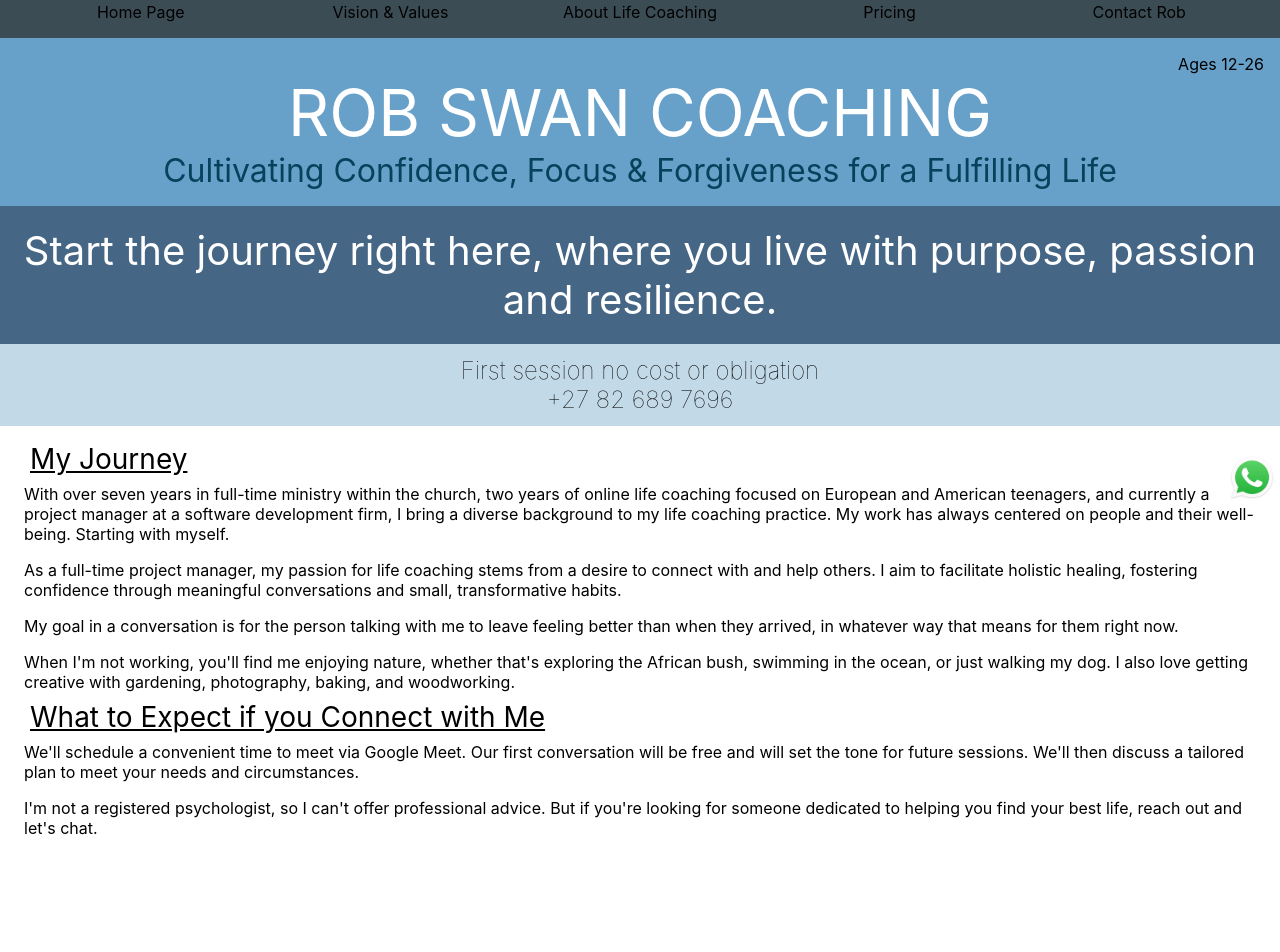
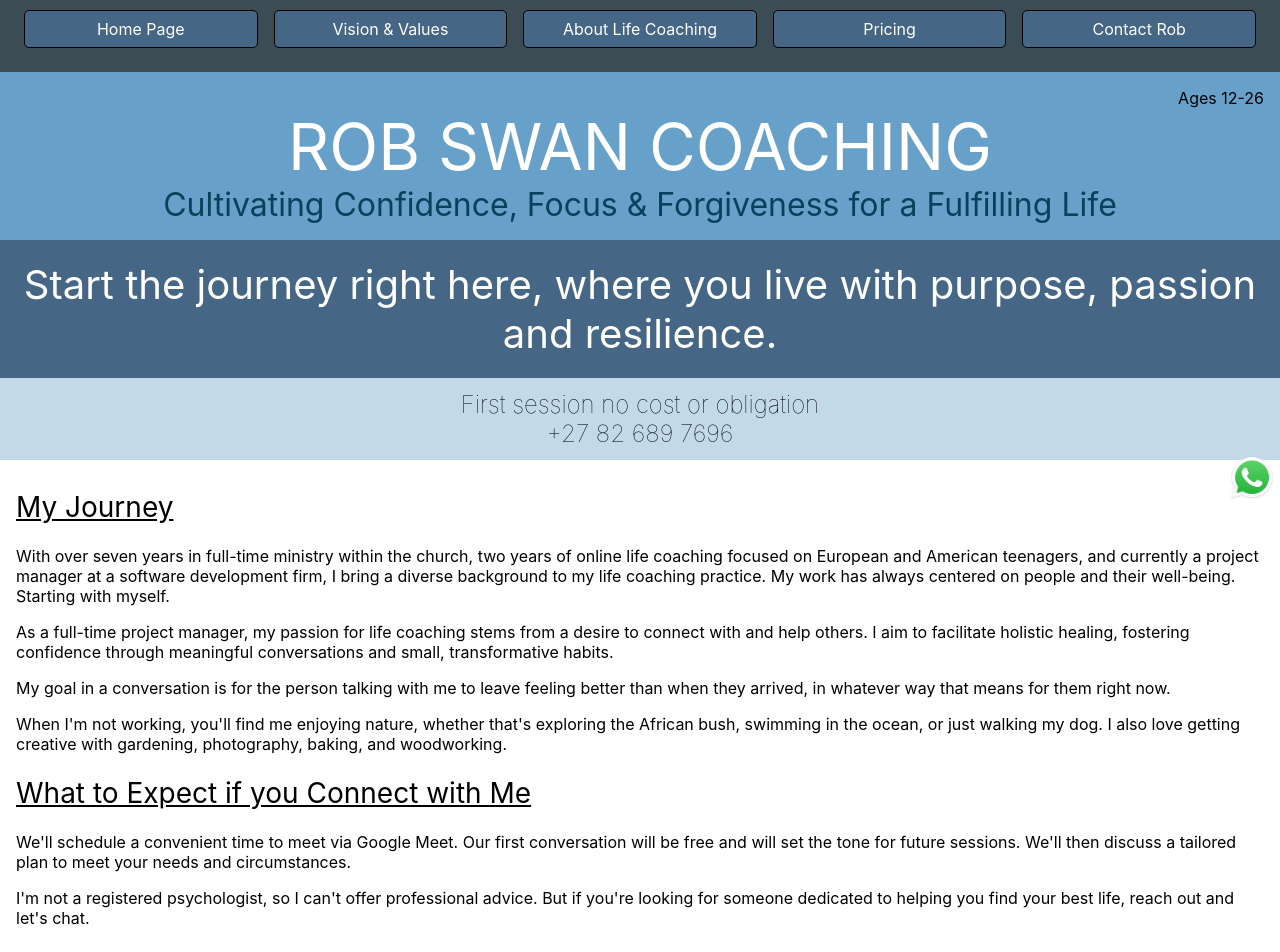
Before and after one commit to Rob-Oscroft-Swan/Rob-Swan-Portfolio, a React (Create React App) app: page / in a window 1280 px wide. Shown: the part 294-1246 px from the top of the page. Before the commit the page ends 1156 px from the top, so only its background shows below. Built offline with nearby package versions, Linux system fonts and the light colour scheme.

Commit message:
Updated UI of pages

```diff
--- a/public/index.html
+++ b/public/index.html
@@ -25,6 +25,7 @@
       Learn how to configure a non-root public URL by running `npm run build`.
     -->
     <title>Rob Swan Portfolio</title>
+    <link rel="icon" href="../src/Images/logo.jpg" type="image/png">
   </head>
   <body>
     <noscript>You need to enable JavaScript to run this app.</noscript>
--- a/src/components/NavBar.jsx
+++ b/src/components/NavBar.jsx
@@ -7,21 +7,21 @@ function NavBar() {
         <div style={{ backgroundColor: '#3b4c55' }}>
             {window.innerWidth > 650 ?
                 <div style={{ display: "flex", padding: '1em' }}>
-                    <NavItem onClick={() => nav('/')}>Home Page</NavItem>
-                    <NavItem onClick={() => nav('/vision-value')}>Vision & Values</NavItem>
-                    <NavItem onClick={() => nav('/about-life-coaching')}>About Life Coaching</NavItem>
-                    <NavItem onClick={() => nav('/pricing')}>Pricing</NavItem>
-                    <NavItem onClick={() => nav('/contact')}>Contact Rob</NavItem>
+                    <NavItem onClick={() => nav('/')} tooltip="Learn more about Rob and his journey with helping others">Home Page</NavItem>
+                    <NavItem onClick={() => nav('/vision-value')} tooltip="Learn about Rob's Vision & Values">Vision & Values</NavItem>
+                    <NavItem onClick={() => nav('/about-life-coaching')} tooltip="Find out About Life Coaching">About Life Coaching</NavItem>
+                    <NavItem onClick={() => nav('/pricing')} tooltip="Check the Pricing">Pricing</NavItem>
+                    <NavItem onClick={() => nav('/contact')} tooltip="Contact Rob">Contact Rob</NavItem>
                 </div> :
                 <div style={{ display: 'flex', flexDirection: 'column' }}>
                     <div style={{ display: 'flex', alignItems: 'center', justifyContent: 'center', padding: '1em' }}>
-                        <NavItem onClick={() => nav('/')}>Home Page</NavItem>
-                        <NavItem onClick={() => nav('/vision-value')}>Vision & Values</NavItem>
-                        <NavItem onClick={() => nav('/about-life-coaching')}>About Life Coaching</NavItem>
+                        <NavItem onClick={() => nav('/')} tooltip="Learn more about Rob and his journey with helping others">Home Page</NavItem>
+                        <NavItem onClick={() => nav('/vision-value')} tooltip="Learn about Rob's Vision & Values">Vision & Values</NavItem>
+                        <NavItem onClick={() => nav('/about-life-coaching')} tooltip="Find out About Life Coaching">About Life Coaching</NavItem>
                     </div>
                     <div style={{ display: 'flex', alignItems: 'center', justifyContent: 'center', padding: '1em' }}>
-                        <NavItem onClick={() => nav('/pricing')}>Pricing</NavItem>
-                        <NavItem onClick={() => nav('/contact')}>Contact Rob</NavItem>
+                        <NavItem onClick={() => nav('/pricing')} tooltip="Check the Pricing">Pricing</NavItem>
+                        <NavItem onClick={() => nav('/contact')} tooltip="Contact Rob">Contact Rob</NavItem>
                     </div>
                 </div>
             }
@@ -29,9 +29,23 @@ function NavBar() {
     );
 }
 
-function NavItem({ onClick, children }) {
+function NavItem({ onClick, children, tooltip }) {
     return (
-        <div style={{ flex: 1, cursor: "pointer", textAlign: 'center' }} onClick={onClick}>
+        <div
+            style={{
+                flex: 1,
+                cursor: "pointer",
+                textAlign: 'center',
+                border: '1px solid black',
+                borderRadius: '5px', // Added rounded borders
+                backgroundColor: '#456685', // Changed button color
+                color: 'white', // Changed text color for better contrast
+                padding: '0.5em',
+                margin: '0.5em'
+            }}
+            onClick={onClick}
+            title={tooltip}
+        >
             {children}
         </div>
     );
--- a/src/pages/HomePage.jsx
+++ b/src/pages/HomePage.jsx
@@ -3,7 +3,7 @@ import WhatsappMessage from "../components/WhatsappMessage";
 
 function HomePage() {
     return (
-        <div>
+        <div >
             <PageHeader />
             <div style={{backgroundColor: '#456685', color: 'white', textAlign: 'center', fontSize: '2.5em', padding: '0.5em'}}>
                 Start the journey right here, where you live with purpose, passion and resilience.
@@ -14,37 +14,37 @@ function HomePage() {
                 +27 82 689 7696
             </div>
             <div style={{padding: '1em'}}>
-                <div style={{fontSize: '1.75em', paddingLeft: '0.5em', textDecoration: 'underline'}}>
+                <div style={{fontSize: '1.75em',  paddingTop: '0.5em', paddingBottom: '0.5em', textDecoration: 'underline'}}>
                     My Journey
                 </div>
-                <div style={{padding: '0.5em'}}>
+                <div style={{ paddingTop: '0.5em', paddingBottom: '0.5em'}}>
                     With over seven years in full-time ministry within the church, two years of online life coaching
                     focused on European and American teenagers, and currently a project manager at a software
                     development firm, I bring a diverse background to my life coaching practice. My work has always
                     centered on people and their well-being. Starting with myself.
                 </div>
-                <div style={{padding: '0.5em'}}>
+                <div style={{ paddingTop: '0.5em', paddingBottom: '0.5em'}}>
                     As a full-time project manager, my passion for life coaching stems from a desire to connect with and
                     help others. I aim to facilitate holistic healing, fostering confidence through meaningful
                     conversations and small, transformative habits.
                 </div>
-                <div style={{padding: '0.5em'}}>
+                <div style={{ paddingTop: '0.5em', paddingBottom: '0.5em'}}>
                     My goal in a conversation is for the person talking with me to leave feeling better than when they
                     arrived, in whatever way that means for them right now.
                 </div>
-                <div style={{padding: '0.5em'}}>
+                <div style={{ paddingTop: '0.5em', paddingBottom: '0.5em'}}>
                     When I'm not working, you'll find me enjoying nature, whether that's exploring the African bush,
                     swimming in the ocean, or just walking my dog. I also love getting creative with gardening,
                     photography, baking, and woodworking.
                 </div>
 
-                <div style={{fontSize: '1.75em', paddingLeft: '0.5em', textDecoration: 'underline'}}>
+                <div style={{fontSize: '1.75em',  paddingTop: '0.5em', paddingBottom: '0.5em', textDecoration: 'underline'}}>
                     What to Expect if you Connect with Me
                 </div>
-                <div style={{padding: '0.5em'}}>
+                <div style={{ paddingTop: '0.5em', paddingBottom: '0.5em'}}>
                     We'll schedule a convenient time to meet via Google Meet. Our first conversation will be free and will set the tone for future sessions. We'll then discuss a tailored plan to meet your needs and circumstances.
                 </div>
-                <div style={{padding: '0.5em'}}>
+                <div style={{ paddingTop: '0.5em', paddingBottom: '0.5em'}}>
                     I'm not a registered psychologist, so I can't offer professional advice. But if you're looking for someone dedicated to helping you find your best life, reach out and let's chat.
                 </div>
             </div>
--- a/src/pages/LifeCoaching.jsx
+++ b/src/pages/LifeCoaching.jsx
@@ -6,10 +6,10 @@ function LifeCoaching() {
         <div>
             <PageHeader />
             <div style={{padding: '1em'}}>
-                <div style={{fontSize: '1.75em', paddingLeft: '0.5em', textDecoration: 'underline'}}>
+                <div style={{fontSize: '1.75em', paddingTop: '0.5em', paddingBottom: '0.5em', textDecoration: 'underline'}}>
                     What is Life Coaching?
                 </div>
-                <div style={{padding: '0.5em'}}>
+                <div style={{ paddingTop: '0.5em', paddingBottom: '0.5em'}}>
                     Life coaching is all about helping you achieve your personal and professional goals. It involves
                     working together to identify your aspirations, overcome obstacles, and create actionable plans to
                     reach your desired outcomes. This process is highly collaborative and tailored to your unique needs,
@@ -17,10 +17,10 @@ function LifeCoaching() {
                     continuous support, motivation, and accountability, ensuring you stay on track and make consistent
                     progress.
                 </div>
-                <div style={{padding: '0.5em'}}>
+                <div style={{ paddingTop: '0.5em', paddingBottom: '0.5em'}}>
                     Focusing on areas such as career, relationships, personal growth, health, and work-life balance, life coaching addresses multiple facets of your life to foster overall well-being. It empowers you to make informed decisions, build resilience, and develop skills that enhance your quality of life. Unlike therapy, which delves into emotional healing and mental health, life coaching is future-focused, emphasising practical goal-setting, personal development, and the achievement of specific objectives.
                 </div>
-                <div style={{padding: '0.5em'}}>
+                <div style={{ paddingTop: '0.5em', paddingBottom: '0.5em'}}>
                     Ultimately, life coaching is about cultivating confidence, focus, and forgiveness, essential components for leading a more fulfilling and balanced life. It’s a journey of self-discovery and empowerment, where you learn to trust yourself, stay focused on your priorities, and let go of past mistakes. By embracing these principles, you can unlock your potential and create a life that truly reflects your values and aspirations.
                 </div>
             </div>
--- a/src/pages/Pricing.jsx
+++ b/src/pages/Pricing.jsx
@@ -6,22 +6,22 @@ function Pricing() {
         <div>
             <PageHeader />
             <div style={{padding: '1em'}}>
-                <div style={{fontSize: '1.75em', paddingLeft: '0.5em', textDecoration: 'underline'}}>
+                <div style={{fontSize: '1.75em',  paddingTop: '0.5em', paddingBottom: '0.5em', textDecoration: 'underline'}}>
                     Pricing
                 </div>
-                <div style={{padding: '0.5em'}}>
+                <div style={{ paddingTop: '0.5em', paddingBottom: '0.5em'}}>
                     Each session is 50 minutes in length
                 </div>
-                <div style={{padding: '0.5em'}}>
+                <div style={{ paddingTop: '0.5em', paddingBottom: '0.5em'}}>
                     First session is for free - no obligation to continue
                 </div>
-                <div style={{padding: '0.5em'}}>
+                <div style={{ paddingTop: '0.5em', paddingBottom: '0.5em'}}>
                     Thereafter, R480 per session will be charged
                 </div>
-                <div style={{padding: '0.5em'}}>
+                <div style={{ paddingTop: '0.5em', paddingBottom: '0.5em'}}>
                     12 hour cancellation will be penalized
                 </div>
-                <div style={{padding: '0.5em'}}>
+                <div style={{ paddingTop: '0.5em', paddingBottom: '0.5em'}}>
                     Available times - go to my <a href={'https://calendly.com/robswan41/50min'}>Calendy</a>
                 </div>
                 <WhatsappMessage />
```
Also changed, not shown: src/pages/ContactRob.jsx (+9 -9 lines), src/pages/VisionValue.jsx (+12 -12 lines), 1 other file (tests, documents, lock files or other folders).
